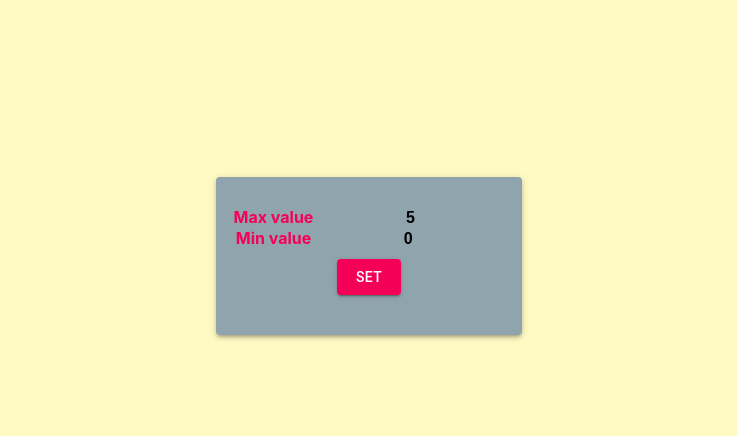
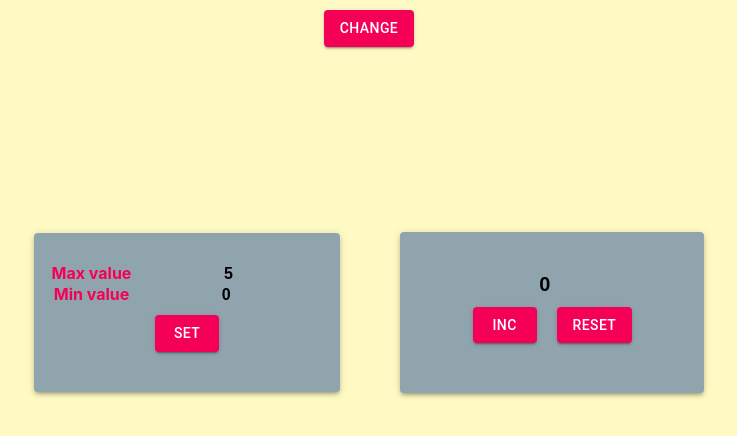
Before and after one commit to EuSet/counter, a React (Create React App) app: page / in a window 1280 px wide. Shown: the top 436 px of the page, without its empty margins (271-1008 px from the left). Built offline with nearby package versions, Linux system fonts and the light colour scheme.

Commit message:
added two variants display view

```diff
--- a/src/App.css
+++ b/src/App.css
@@ -1,9 +1,14 @@
 body{
   background-color: #fff9c4;
 }
+.container{
+  display: flex;
+  justify-content: center;
+  align-items: center;
+}
 .App {
   text-align: center;
-  height: 1024px;
+  height: 512px;
 }
 .error{
   color: red;
--- a/src/App.tsx
+++ b/src/App.tsx
@@ -1,8 +1,9 @@
 import React, {useEffect, useState} from 'react';
 import './App.css';
-import {Counter} from "./Counter";
-import {Settings} from "./Settings";
+import {Counter} from "./Components/Counter";
+import {Settings} from "./Components/Settings";
 import {Grid, Paper} from "@material-ui/core";
+import {UniversalButton} from "./Components/Common/UniversalButton";
 
 
 function App() {
@@ -12,6 +13,7 @@ function App() {
     const [maxInputValue, setMaxInputValue] = useState<number>(maxValue)
     const [typeValue, setTypeValue] = useState<boolean>(false)
     const [showCounter, setShowCounter] = useState<boolean>(true)
+    const [displayOptions, setDisplayOptions] = useState<boolean>(false)
 
     useEffect(() => {
         const valueAsString = localStorage.getItem('counterValue')
@@ -50,15 +52,19 @@ function App() {
 
     return (
         <div className="App">
+            <UniversalButton title={'Change'} universalFunction={() => {
+                setDisplayOptions(!displayOptions)
+            }}/>
             <Grid justify={'center'} alignItems={'center'} style={{height: '512px'}} container>
-                {showCounter ?
+                {displayOptions ? showCounter ?
                     <Paper style={{padding: '30px 0', margin: '30px', backgroundColor: '#90a4ae'}} elevation={3}>
                         <Grid item>
                             <Settings maxValue={maxValue} startValue={startValue} addMaxValue={addMaxValue}
                                       addStartValue={addStartValue} buttonOnClick={buttonOnClick} value={value}/>
                         </Grid>
                     </Paper>
-                    : <Paper style={{padding: '40px 0', margin: '30px', backgroundColor: '#90a4ae'}} elevation={3}>
+                    :
+                    <Paper style={{padding: '40px 0', margin: '30px', backgroundColor: '#90a4ae'}} elevation={3}>
                         <Grid item>
                             <Counter
                                 maxInputValue={maxInputValue}
@@ -70,13 +76,37 @@ function App() {
                                 startValue={startValue}
                                 typeValue={typeValue}
                                 setShowCounter={setShowCounter}
+                                displayOptions={displayOptions}
                             />
                         </Grid>
-                    </Paper>}
+                    </Paper>
+                    :
+                    <div className={'container'}>
+                        <Paper style={{padding: '30px 0', margin: '30px', backgroundColor: '#90a4ae'}} elevation={3}>
+                            <Grid item>
+                                <Settings maxValue={maxValue} startValue={startValue} addMaxValue={addMaxValue}
+                                          addStartValue={addStartValue} buttonOnClick={buttonOnClick} value={value}/>
+                            </Grid>
+                        </Paper>
+                        <Paper style={{padding: '40px 0', margin: '30px', backgroundColor: '#90a4ae'}} elevation={3}>
+                            <Grid item>
+                                <Counter
+                                    maxInputValue={maxInputValue}
+                                    maxValue={maxValue}
+                                    value={value}
+                                    setValue={setValue}
+                                    buttonIncFunction={buttonIncFunction}
+                                    buttonResetFunction={buttonResetFunction}
+                                    startValue={startValue}
+                                    typeValue={typeValue}
+                                    setShowCounter={setShowCounter}
+                                    displayOptions={displayOptions}
+                                />
+                            </Grid>
+                        </Paper>
+                    </div>}
             </Grid>
         </div>
-
-
     );
 }
 
--- a/src/Counter.tsx
+++ b/src/Components/Counter.tsx
@@ -1,5 +1,5 @@
 import React from 'react';
-import {UniversalButton} from "./UniversalButton";
+import {UniversalButton} from "./Common/UniversalButton";
 import c from './Counter.module.css'
 
 type PropsType = {
@@ -12,6 +12,7 @@ type PropsType = {
     buttonResetFunction: () => void
     typeValue:boolean
     setShowCounter:(toggle:boolean) => void
+    displayOptions:boolean
 }
 
 export const Counter = (props: PropsType) => {
@@ -35,10 +36,11 @@ export const Counter = (props: PropsType) => {
                 title={'reset'}
                 universalFunction={props.buttonResetFunction}
             />
-            <UniversalButton
+            {props.displayOptions ? <UniversalButton
                 title={'Set'}
                 universalFunction={() => {props.setShowCounter(true)}}
-            />
+            /> : null }
+
         </div>
 
     </div>
--- a/src/Settings.tsx
+++ b/src/Components/Settings.tsx
@@ -1,5 +1,5 @@
 import React from 'react'
-import {UniversalButton} from "./UniversalButton";
+import {UniversalButton} from "./Common/UniversalButton";
 import s from './Settings.module.css'
 
 type PropsType = {
```
Also changed, not shown: src/Components/Common/UniversalButton.tsx (renamed from src/UniversalButton.tsx), src/Components/Counter.module.css (renamed from src/Counter.module.css), src/Components/Settings.module.css (renamed from src/Settings.module.css).
